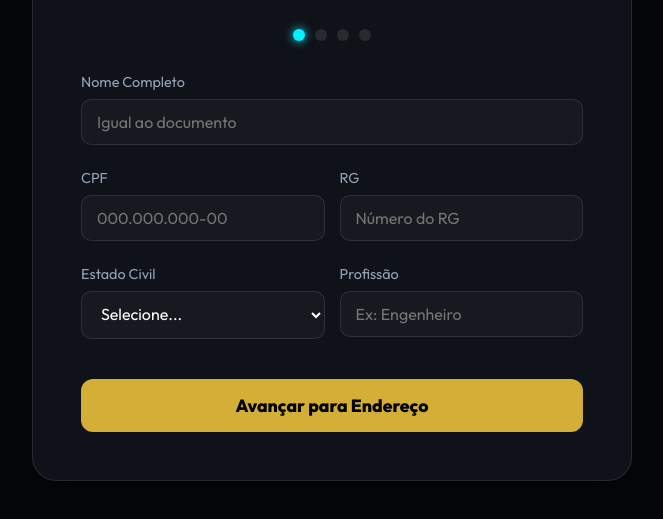
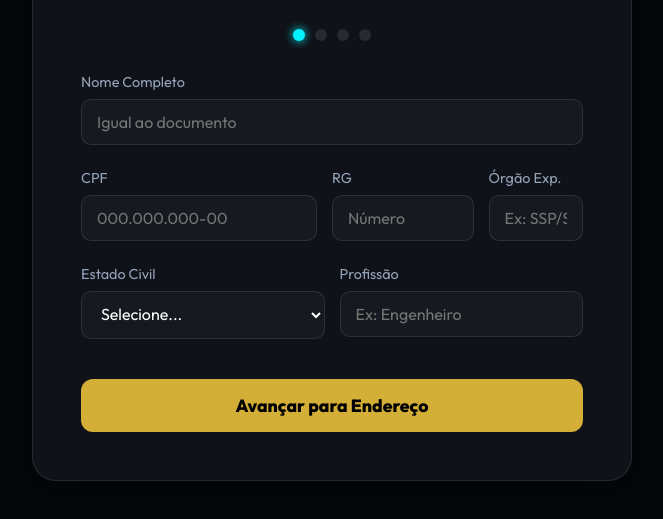
Before and after one commit to jorginhocavalcante/claimy-app, a plain HTML site: page Claimy_KYC.html in a window 1280 px wide. Shown: the part 257-776 px from the top of the page, without its empty margins (308-971 px from the left). Drawn offline with Linux system fonts and the light colour scheme.

Commit message:
UI: Add Orgao Expedidor to KYC form

```diff
--- a/Claimy_KYC.html
+++ b/Claimy_KYC.html
@@ -163,13 +163,17 @@
                     <input type="text" placeholder="Igual ao documento" required>
                 </div>
                 <div class="row">
-                    <div class="form-group">
+                    <div class="form-group" style="flex: 0.5;">
                         <label>CPF</label>
                         <input type="text" placeholder="000.000.000-00" required>
                     </div>
-                    <div class="form-group">
+                    <div class="form-group" style="flex: 0.3;">
                         <label>RG</label>
-                        <input type="text" placeholder="Número do RG" required>
+                        <input type="text" placeholder="Número" required>
+                    </div>
+                    <div class="form-group" style="flex: 0.2;">
+                        <label>Órgão Exp.</label>
+                        <input type="text" placeholder="Ex: SSP/SP" required>
                     </div>
                 </div>
                 <div class="row">
```
Also changed, not shown: 1 other file.
